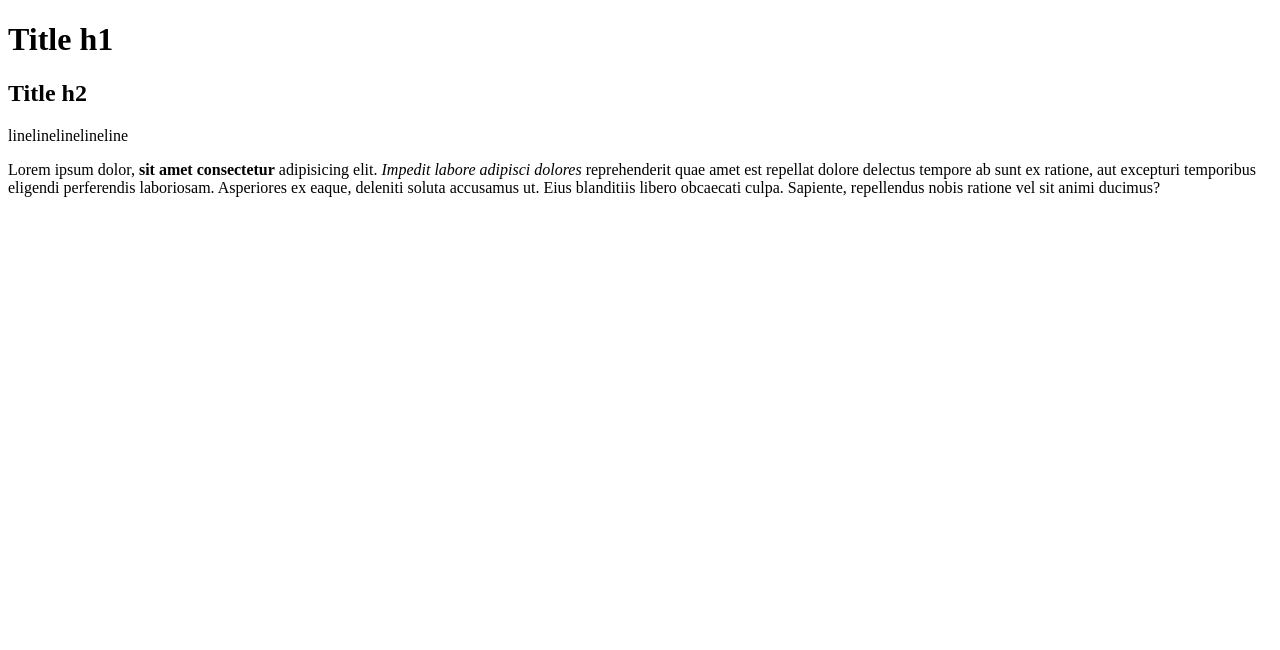
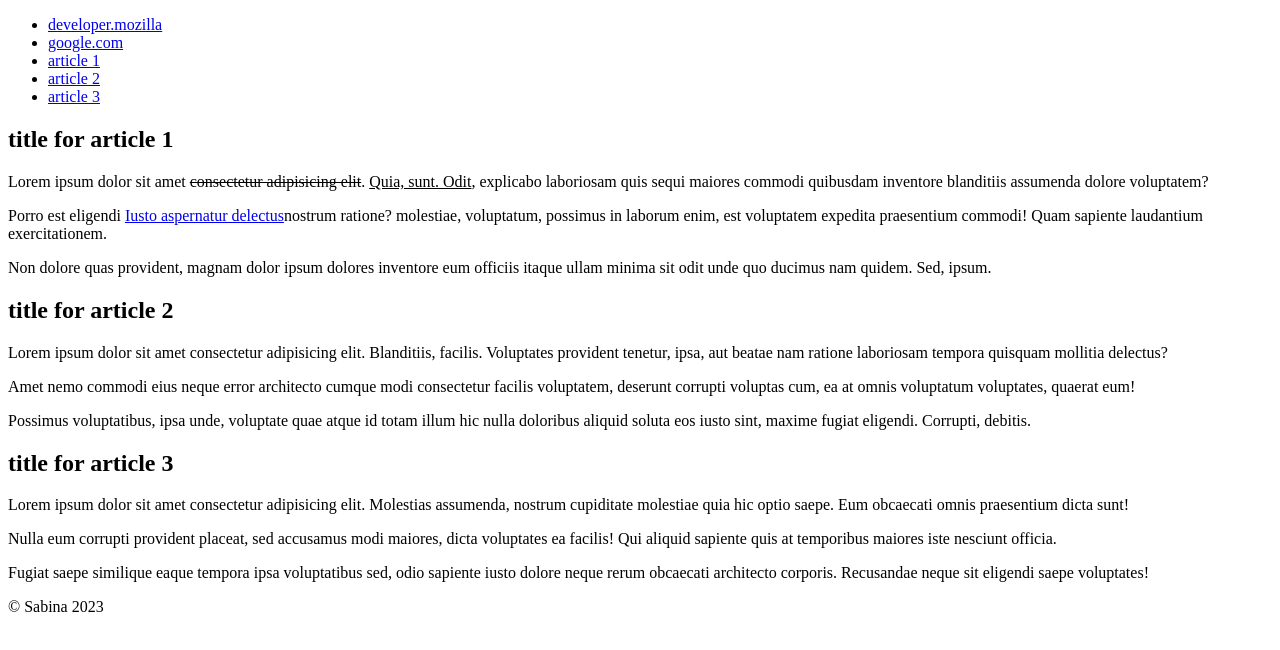
Before and after one commit to GK-Sabina/FM2023-1-FIRST-PROJECT, a plain HTML site: page index.html in a window 1280 px wide. Drawn offline with Linux system fonts and the light colour scheme.

Commit message:
Edit index.html

```diff
--- a/index.html
+++ b/index.html
@@ -6,9 +6,37 @@
     <title>Learn HTML</title>
 </head>
 <body>
-  <h1>Title h1</h1>
-  <h2>Title h2</h2>
-  <span>line</span><span>line</span><span>line</span><span>line</span><span>line</span>
-<p>Lorem ipsum dolor, <strong>sit amet consectetur</strong> adipisicing elit. <em>Impedit labore adipisci dolores</em>  reprehenderit quae amet est repellat dolore delectus tempore ab sunt ex ratione, aut excepturi temporibus eligendi perferendis laboriosam. Asperiores ex eaque, deleniti soluta accusamus ut. Eius blanditiis libero obcaecati culpa. Sapiente, repellendus nobis ratione vel sit animi ducimus?</p>
+    <heater>
+        <nav>
+            <ul>
+                <li><a href="https://developer.mozilla.org/en-US/docs/Learn/HTML" target="blank">developer.mozilla</a></li>
+                <li><a href="https://www.google.com/" target="blank">google.com</a></li>
+                <li><a href="#article1">article 1</a></li>
+                <li><a href="#article2">article 2</a></li>
+                <li><a href="#article3">article 3</a></li>
+            </ul>
+        </nav>
+    </heater>
+    <main>
+        <article id="article1">
+            <h2>title for article 1</h2>
+            <p>Lorem ipsum dolor sit amet <del>consectetur adipisicing elit</del>. <ins>Quia, sunt. Odit</ins>, explicabo laboriosam quis sequi maiores commodi quibusdam inventore blanditiis assumenda dolore voluptatem?</p>
+            <p>Porro est eligendi <a href="#article3">Iusto aspernatur delectus</a>nostrum ratione?  molestiae, voluptatum, possimus in laborum enim, est voluptatem expedita praesentium commodi! Quam sapiente laudantium exercitationem.</p>
+            <p>Non dolore quas provident, magnam dolor ipsum dolores inventore eum officiis itaque ullam minima sit odit unde quo ducimus nam quidem. Sed, ipsum.</p>
+        </article>
+        <article id="article2">
+            <h2>title for article 2</h2>
+            <p>Lorem ipsum dolor sit amet consectetur adipisicing elit. Blanditiis, facilis. Voluptates provident tenetur, ipsa, aut beatae nam ratione laboriosam tempora quisquam mollitia delectus?</p>
+            <p>Amet nemo commodi eius neque error architecto cumque modi consectetur facilis voluptatem, deserunt corrupti voluptas cum, ea at omnis voluptatum voluptates, quaerat eum!</p>
+            <p>Possimus voluptatibus, ipsa unde, voluptate quae atque id totam illum hic nulla doloribus aliquid soluta eos iusto sint, maxime fugiat eligendi. Corrupti, debitis.</p>
+        </article>
+        <article id="article3">
+            <h2>title for article 3</h2>
+            <p>Lorem ipsum dolor sit amet consectetur adipisicing elit. Molestias assumenda, nostrum cupiditate molestiae quia hic optio saepe. Eum obcaecati omnis praesentium dicta sunt!</p>
+            <p>Nulla eum corrupti provident placeat, sed accusamus modi maiores, dicta voluptates ea facilis! Qui aliquid sapiente quis at temporibus maiores iste nesciunt officia.</p>
+            <p>Fugiat saepe similique eaque tempora ipsa voluptatibus sed, odio sapiente iusto dolore neque rerum obcaecati architecto corporis. Recusandae neque sit eligendi saepe voluptates!</p>
+        </article>
+    </main>
+    <footer>&copy; Sabina 2023</footer>
 </body>
 </html>
```
